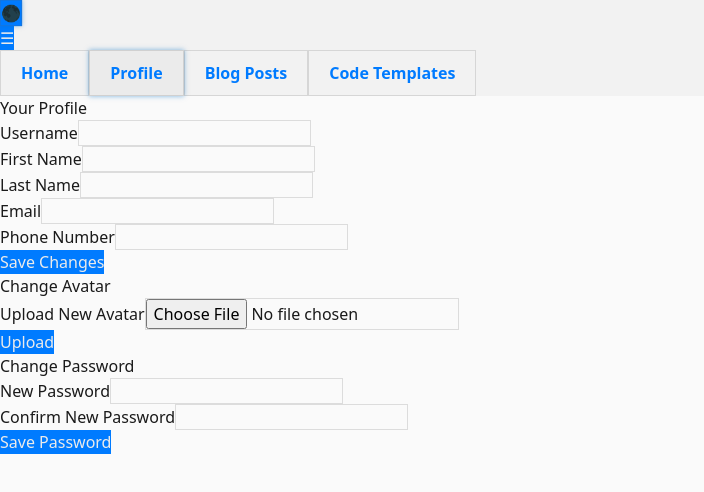
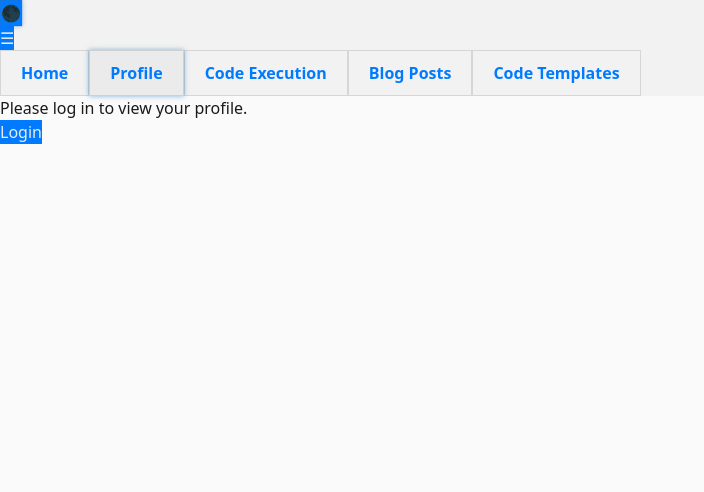
Before and after one commit to oskip0906/Scriptorium, a Next.js app in the folder PP2/: page /Profile in a window 1280 px wide. Shown: the top 492 px of the page, without its empty margins (0-704 px from the left). Built offline with nearby package versions, Linux system fonts and the light colour scheme; no server answers.

Commit message:
fixed docker and profile

```diff
--- a/PP2/pages/Profile/index.tsx
+++ b/PP2/pages/Profile/index.tsx
@@ -1,5 +1,26 @@
 import React, { useEffect, useContext, useState } from "react";
 import { AppContext } from "@/pages/components/AppVars";
+import { useRouter } from "next/router";
+
+const middleware = () => {
+  const context = useContext(AppContext);
+  const router = useRouter();
+  if (!context?.userID) {
+    return (
+      <div className="container mx-auto p-4">
+        <h1 className="text-2xl font-bold mb-4">Please log in to view your profile.</h1>
+        <button
+          onClick={() => router.push("/Login")}
+          className="w-full py-2 px-4 rounded-md shadow outline-none"
+        > Login</button>
+      </div>
+    )
+  }
+  else {
+    return ProfilePage();
+  }
+}
+
 
 const ProfilePage = () => {
   const context = useContext(AppContext);
@@ -274,4 +295,4 @@ const ProfilePage = () => {
   );
 };
 
-export default ProfilePage;
+export default middleware;
--- a/PP2/pages/api/CodeRunner/index.js
+++ b/PP2/pages/api/CodeRunner/index.js
@@ -22,7 +22,6 @@ export default function handler(req, res) {
   !className && (className = 'main');
   !input && (input = '');
   if (language === 'c'){}
-  console.log(code)
   let parsed_code = code.replace(/"/g, '\\"').replace(/\\n/g, '\\\\\\n').replace(/\n/g, '\\n');
 
   let parsed_input = input.replace(/"/g, '\\"').replace(/\n/g, '\\n');
--- a/PP2/pages/components/Navbar.tsx
+++ b/PP2/pages/components/Navbar.tsx
@@ -110,6 +110,13 @@ function NavBar() {
         </button>
 
         <button
+          onClick={() => router.push('/Runner')}
+          id="navButton"
+          className={router.pathname === '/' ? 'active' : ''}>
+          Code Execution
+        </button>
+
+        <button
           onClick={() => router.push('/Blogs')}
           id="navButton"
           className={router.pathname === '/Blogs' ? 'active' : ''}>
```
Also changed, not shown: 1 other file (tests, documents, lock files or other folders).
